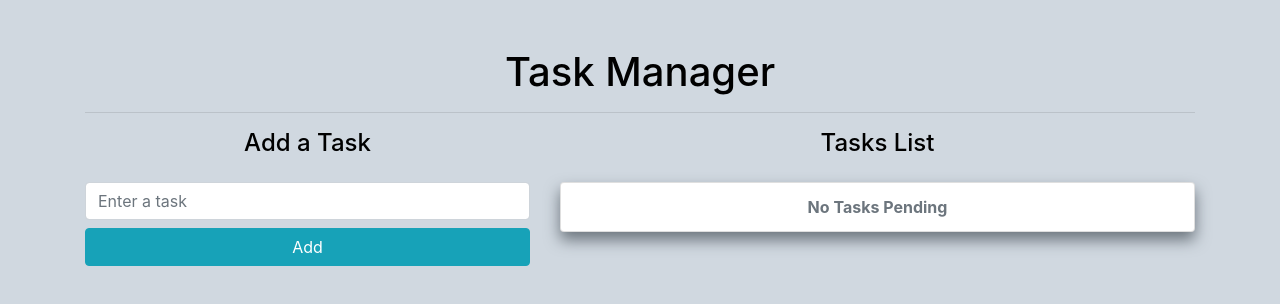
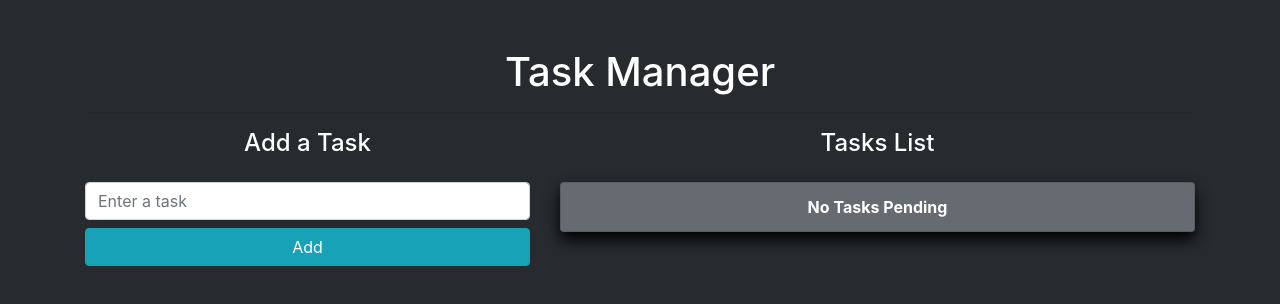
Before and after one commit to portobanco51/taskdirector, a React (Create React App) app: page / in a window 1280 px wide. Shown: the top 304 px of the page. Built offline with nearby package versions, Linux system fonts and the light colour scheme.

Commit message:
darkMode styled

```diff
--- a/src/components/App.jsx
+++ b/src/components/App.jsx
@@ -89,11 +89,11 @@ function App() {
 
   return (
     <div className="container mt-5">
-      <h1 className="text-center">Task Manager</h1>
+      <h1 className="text-center header">Task Manager</h1>
       <hr />
       <div className="row">
         <div className="col-5">
-          <h4 className="text-center mb-4">
+          <h4 className="text-center mb-4 header">
             {editMode ? "Edit Task" : "Add a Task"}
           </h4>
           <form onSubmit={editMode ? editTask : addTask}>
@@ -133,14 +133,14 @@ function App() {
           </form>
         </div>
         <div className="col-7">
-          <h4 className="text-center mb-4">Tasks List</h4>
+          <h4 className="text-center mb-4 header">Tasks List</h4>
           <ul className="list-group">
             {taskList.length === 0
-              ? (<li className="list-group-item text-dark text-capitalize mb-2 shadow font-weight-bold text-center text-muted">no tasks pending</li>)
+              ? (<li className="list-group-item text-capitalize mb-2 shadow font-weight-bold text-center bg header">no tasks pending</li>)
               : (
                 taskList.map((task) => (
-                  <li key={task.id} className="list-group-item text-dark text-capitalize mb-2 shadow">
-                    <span className="lead font-weight-bold">{task.taskName}</span>
+                  <li key={task.id} className="list-group-item text-dark text-capitalize mb-2 shadow bg">
+                    <span className="lead font-weight-bold header">{task.taskName}</span>
                     <button onClick={() => removeTask(task.id)} className="btn btn-danger btn-sm float-right mx-2">
                       Remove
                     </button>
--- a/src/css/style.css
+++ b/src/css/style.css
@@ -1,8 +1,15 @@
 body {
-    background-color: #d0d8e0;
+    background-color: #272b30;
     color: #000;
 }
 
 .shadow {
-    box-shadow: 0 8px 15px;
+    box-shadow: 0 8px 15px #000;
 }
+
+.header {
+    color: #fff;
+}
+.bg {
+    background-color: #666b72;
+}
```
Also changed, not shown: 7 other files (tests, documents, lock files or other folders).
